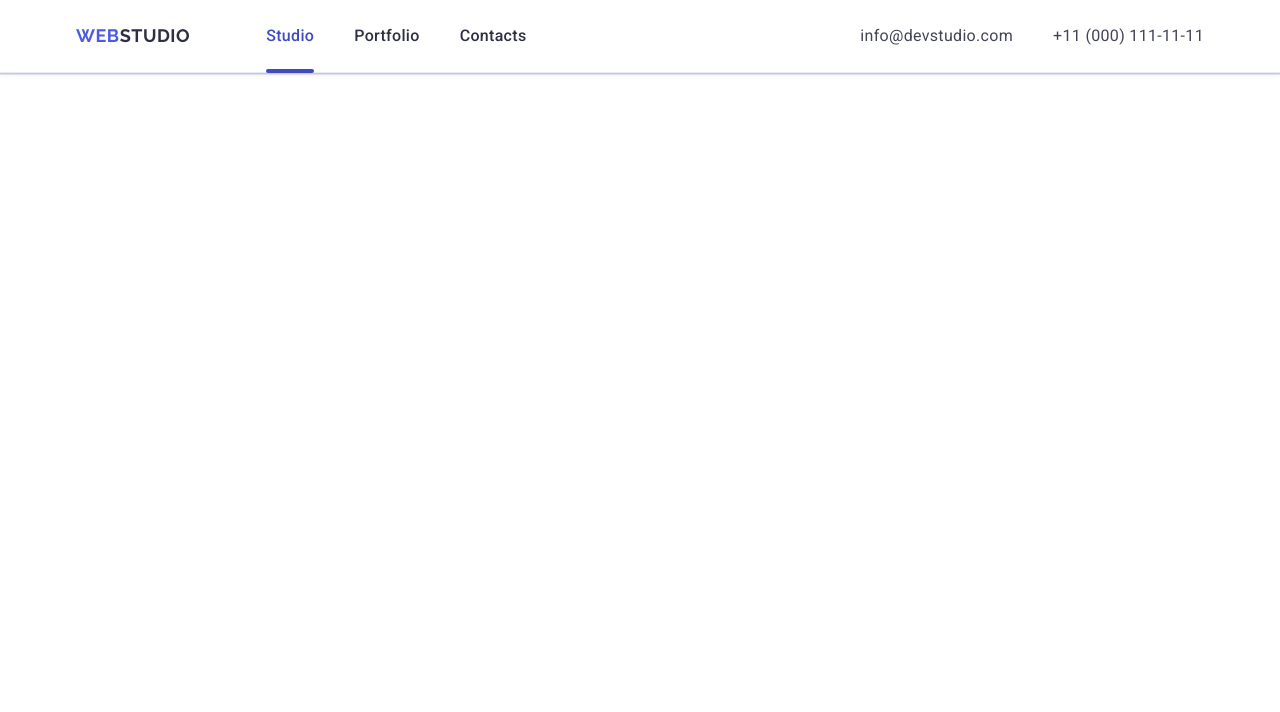
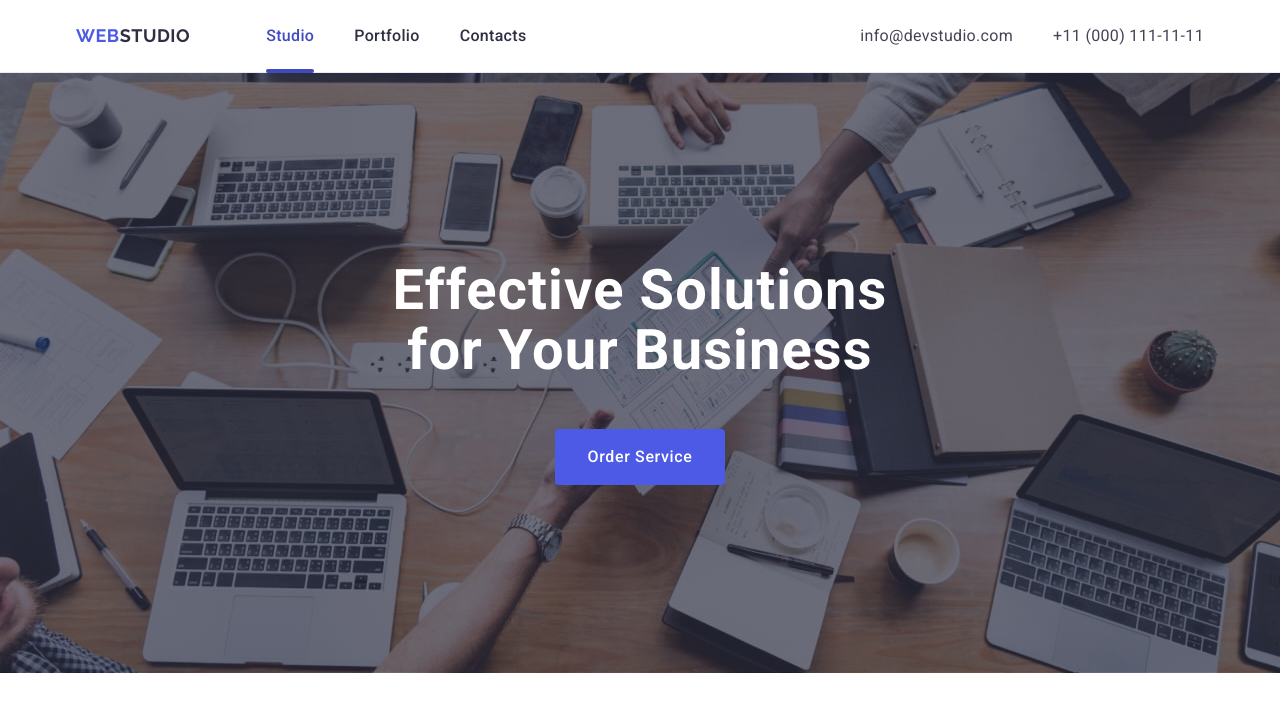
Before and after one commit to mestn1y1/goit-markup-hw-06, a plain HTML site: page index.html in a window 1280 px wide. Drawn offline with nearby package versions, Linux system fonts and the light colour scheme.

Commit message:
add media for hero

```diff
--- a/css/style.css
+++ b/css/style.css
@@ -94,12 +94,64 @@ img {
 
 /*  */
 
+/* HERO */
+
+.hero {
+  background: linear-gradient(rgba(46, 47, 66, 0.7), rgba(46, 47, 66, 0.7)),
+    url('../images/office.jpg');
+  background-repeat: no-repeat;
+  background-size: cover;
+  background-position: center;
+  padding: 72px 0;
+  margin: 0 auto;
+}
+
+.hero-title {
+  margin: 0 auto;
+  text-align: center;
+  max-width: 216px;
+  color: #fff;
+  font-family: Roboto;
+  font-size: 36px;
+  font-weight: 700;
+  line-height: 1.11;
+  letter-spacing: 0.02em;
+}
+
+.hero-btn {
+  display: block;
+  min-width: 169px;
+  padding: 16px 32px;
+  margin: 72px auto 0 auto;
+  border-radius: 4px;
+  background: #4d5ae5;
+  border: none;
+  color: #fff;
+  font-family: 'Roboto', sans-serif;
+  font-size: 16px;
+  font-weight: 500;
+  line-height: 1.5;
+  letter-spacing: 0.04em;
+  cursor: pointer;
+  transition: background-color 250ms cubic-bezier(0.4, 0, 0.2, 1);
+}
+
+.hero-btn:hover {
+  background-color: #404bbf;
+}
+
+.hero-btn:focus {
+  background-color: #404bbf;
+}
+
 /** ==================================================================MEDIA============================================== */
 
 @media screen and (min-width: 768px) {
   .container {
     max-width: 768px;
   }
+
+  /**======================header=====================*/
 
   .logo {
     margin-right: 120px;
@@ -171,6 +223,23 @@ img {
   .open-menu-btn {
     display: none;
   }
+
+  /**======================hero=====================*/
+
+  .hero {
+    width: 100%;
+    padding: 112px 0;
+  }
+
+  .hero-title {
+    font-size: 56px;
+    line-height: 1.07;
+    max-width: 496px;
+  }
+
+  .hero-btn {
+    margin: 36px auto 0 auto;
+  }
 }
 
 @media screen and (min-width: 1158px) {
@@ -178,6 +247,8 @@ img {
     max-width: 1158px;
     padding: 0 15px;
   }
+
+  /**======================header=====================*/
 
   .logo {
     margin-right: 76px;
@@ -192,57 +263,24 @@ img {
     font-size: 16px;
     line-height: 1.5;
   }
-}
 
-/* HERO */
+  /**======================hero=====================*/
 
   .hero {
-  background: linear-gradient(rgba(46, 47, 66, 0.7), rgba(46, 47, 66, 0.7)),
-    url('../images/office.jpg');
-  background-repeat: no-repeat;
-  background-size: cover;
-  background-position: center;
     max-width: 1440px;
-  height: 600px;
     padding: 188px 0;
-  margin: 0 auto;
   }
 
   .hero-title {
-  margin: 0 auto;
+    font-size: 56px;
+    line-height: 1.07;
     max-width: 496px;
-  color: #fff;
-  font-family: Roboto;
-  font-size: 56px;
-  font-weight: 700;
-  line-height: 1.07;
-  letter-spacing: 0.02em;
+    max-height: 600px;
   }
 
   .hero-btn {
-  display: block;
-  min-width: 169px;
-  padding: 16px 32px;
     margin: 48px auto 0 auto;
-  border-radius: 4px;
-  background: #4d5ae5;
-  border: none;
-  color: #fff;
-  font-family: 'Roboto', sans-serif;
-  font-size: 16px;
-  font-weight: 500;
-  line-height: 1.5;
-  letter-spacing: 0.04em;
-  cursor: pointer;
-  transition: background-color 250ms cubic-bezier(0.4, 0, 0.2, 1);
   }
-
-.hero-btn:hover {
-  background-color: #404bbf;
-}
-
-.hero-btn:focus {
-  background-color: #404bbf;
 }
 
 /* our advanteges */
```
Also changed, not shown: index.html (+2 -2 lines). Lines whose indentation alone changed are shown as unchanged.
